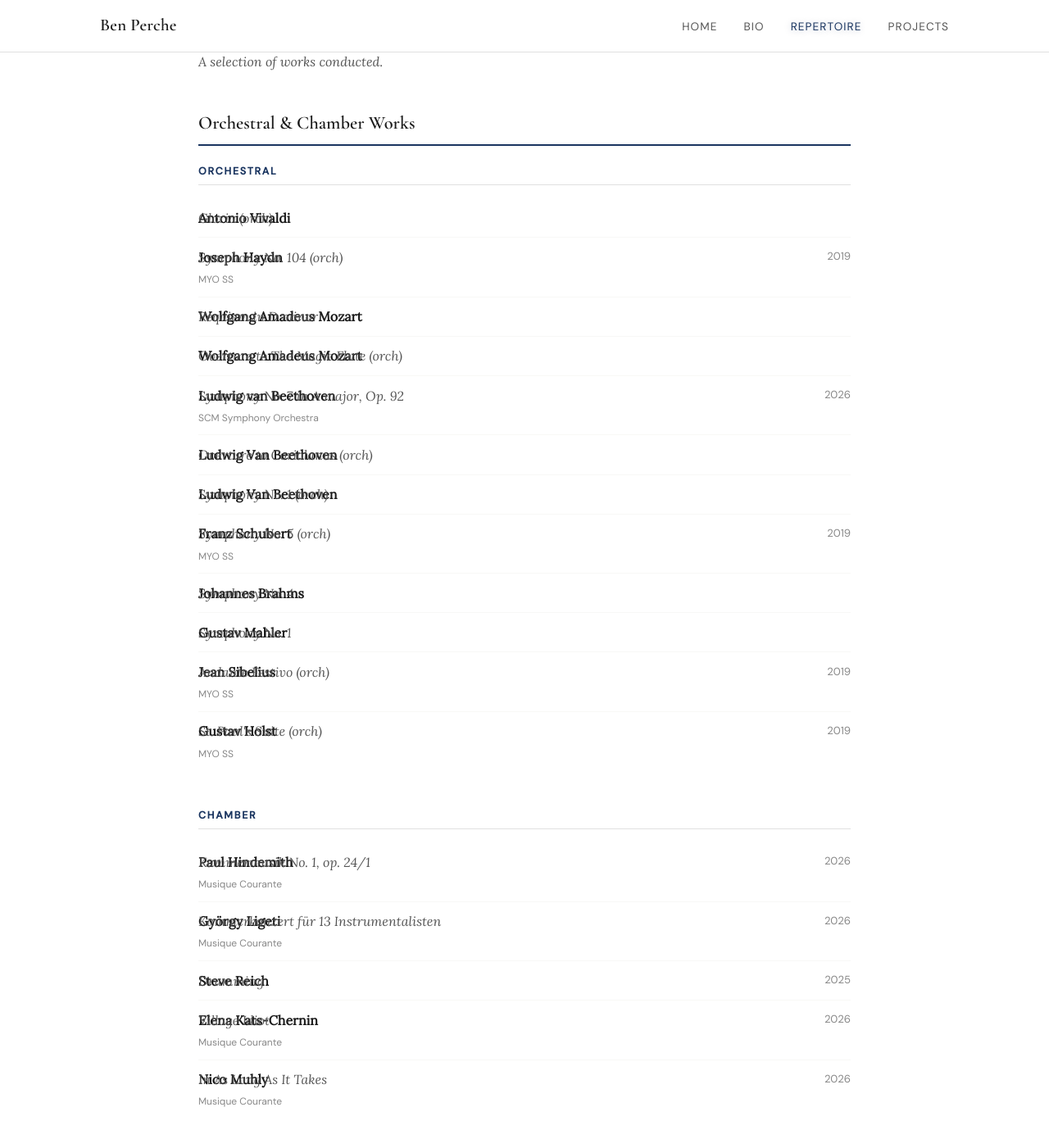
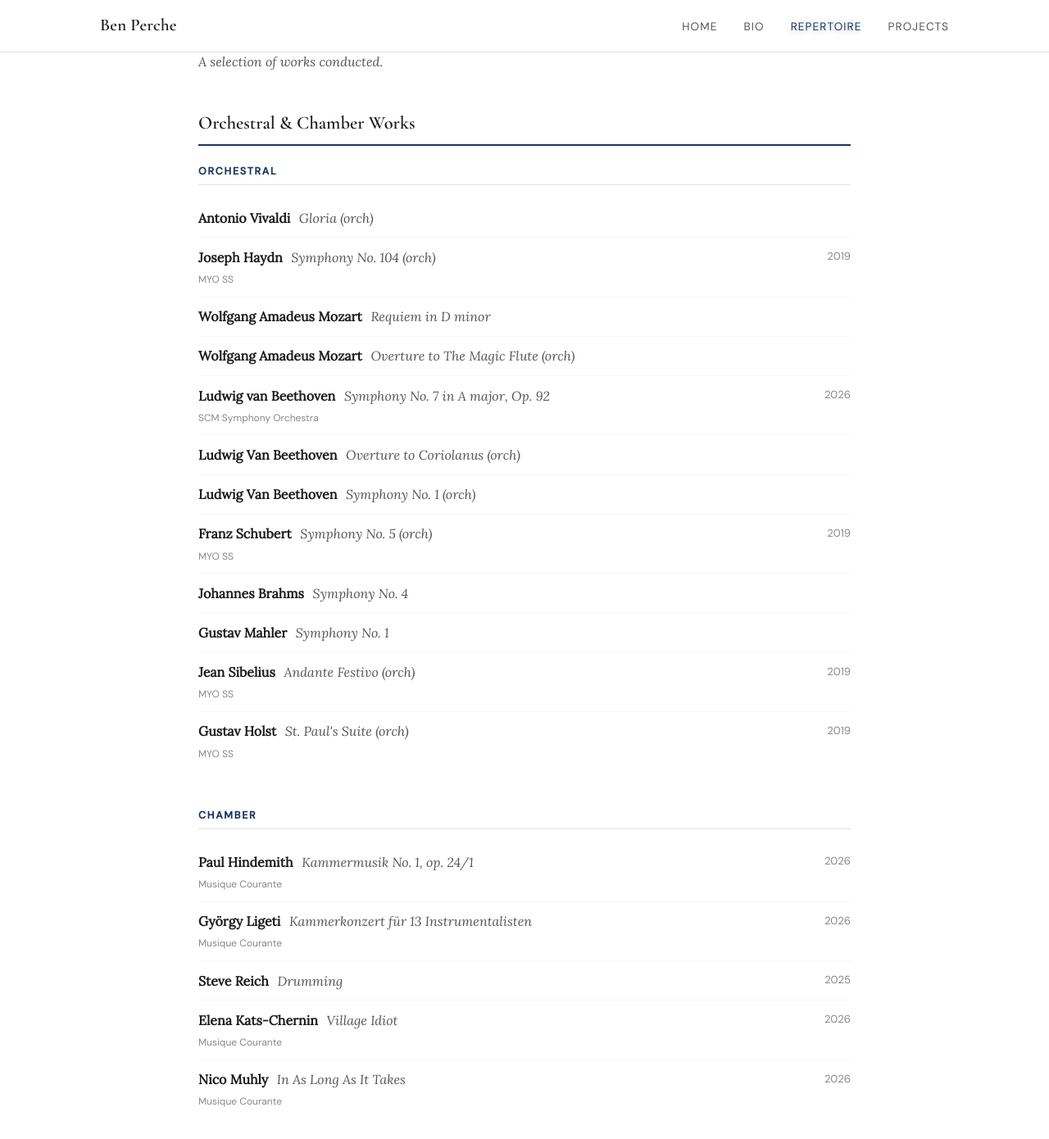
Before and after one commit to benperche/about, a Jekyll site: the page built from repertoire.md, in a window 1280 px wide and 1400 px high, scrolled down 323 px. Shown: the top 1390 px of the window at 82% size. Built offline with Jekyll 4.4.1, drawn with Linux system fonts in a browser that asks for light colours.

Commit message:
Keep improving rep list

```diff
--- a/assets/css/main.scss
+++ b/assets/css/main.scss
@@ -401,25 +401,22 @@ section + section { border-top: 1px solid var(--rule); }
   border-bottom: 1px solid var(--bg-off);
 }
 
-.repertoire__item:last-child {
-  border-bottom: none;
+.repertoire__item:last-child { border-bottom: none; }
+
+.repertoire__main {
+  grid-column: 1;
+  grid-row: 1;
 }
 
 .repertoire__composer {
   font-weight: 600;
   color: var(--ink);
-  grid-column: 1;
-  grid-row: 1;
-  margin-right: 0.5rem;
-  display: inline;
+  margin-right: 0.4rem;
 }
 
 .repertoire__work {
   color: var(--mid);
   font-style: italic;
-  grid-column: 1;
-  grid-row: 1;
-  display: inline;
 }
 
 .repertoire__group {
@@ -444,9 +441,7 @@ section + section { border-top: 1px solid var(--rule); }
 }
 
 @media (max-width: 600px) {
-  .repertoire__item {
-    grid-template-columns: 1fr;
-  }
+  .repertoire__item { grid-template-columns: 1fr; }
   .repertoire__year {
     grid-column: 1;
     grid-row: 3;
--- a/repertoire.md
+++ b/repertoire.md
@@ -16,29 +16,31 @@ title: Repertoire
       A selection of works conducted.
     </p>
 
-    {% assign main_categories = "Orchestral,Chamber,Choral,Opera,Contemporary" | split: "," %}
-    {% assign band_categories = "Wind Band" | split: "," %}
-    {% assign theatre_categories = "Musical Theatre" | split: "," %}
+  {% assign main_categories = "Orchestral,Chamber,Choral,Opera,Contemporary" | split: "," %}
+  {% assign band_categories = "Wind Band" | split: "," %}
+  {% assign theatre_categories = "Musical Theatre" | split: "," %}
 
-    <h2 class="repertoire__section-title">Orchestral &amp; Chamber Works</h2>
-    {% for category in main_categories %}
-      {% assign works = site.data.repertoire | where: "category", category | sort: "birth_year" %}
-      {% if works.size > 0 %}
-      <div class="repertoire__category">
-        <h3 class="repertoire__category-title">{{ category }}</h3>
-        <ul class="repertoire__list">
-          {% for work in works %}
-          <li class="repertoire__item">
+  <h2 class="repertoire__section-title">Orchestral &amp; Chamber Works</h2>
+  {% for category in main_categories %}
+    {% assign works = site.data.repertoire | where: "category", category | sort: "birth_year" %}
+    {% if works.size > 0 %}
+    <div class="repertoire__category">
+      <h3 class="repertoire__category-title">{{ category }}</h3>
+      <ul class="repertoire__list">
+        {% for work in works %}
+        <li class="repertoire__item">
+          <div class="repertoire__main">
             <span class="repertoire__composer">{{ work.composer }}</span>
             <span class="repertoire__work">{{ work.work }}</span>
-            {% if work.group %}<span class="repertoire__group">{{ work.group }}</span>{% endif %}
-            {% if work.last_conducted %}<span class="repertoire__year">{{ work.last_conducted }}</span>{% endif %}
-          </li>
-          {% endfor %}
-        </ul>
-      </div>
-      {% endif %}
-    {% endfor %}
+          </div>
+          {% if work.group %}<span class="repertoire__group">{{ work.group }}</span>{% endif %}
+          {% if work.last_conducted %}<span class="repertoire__year">{{ work.last_conducted }}</span>{% endif %}
+        </li>
+        {% endfor %}
+      </ul>
+    </div>
+    {% endif %}
+  {% endfor %}
 
     <h2 class="repertoire__section-title">Wind Band</h2>
     {% for category in band_categories %}
```
